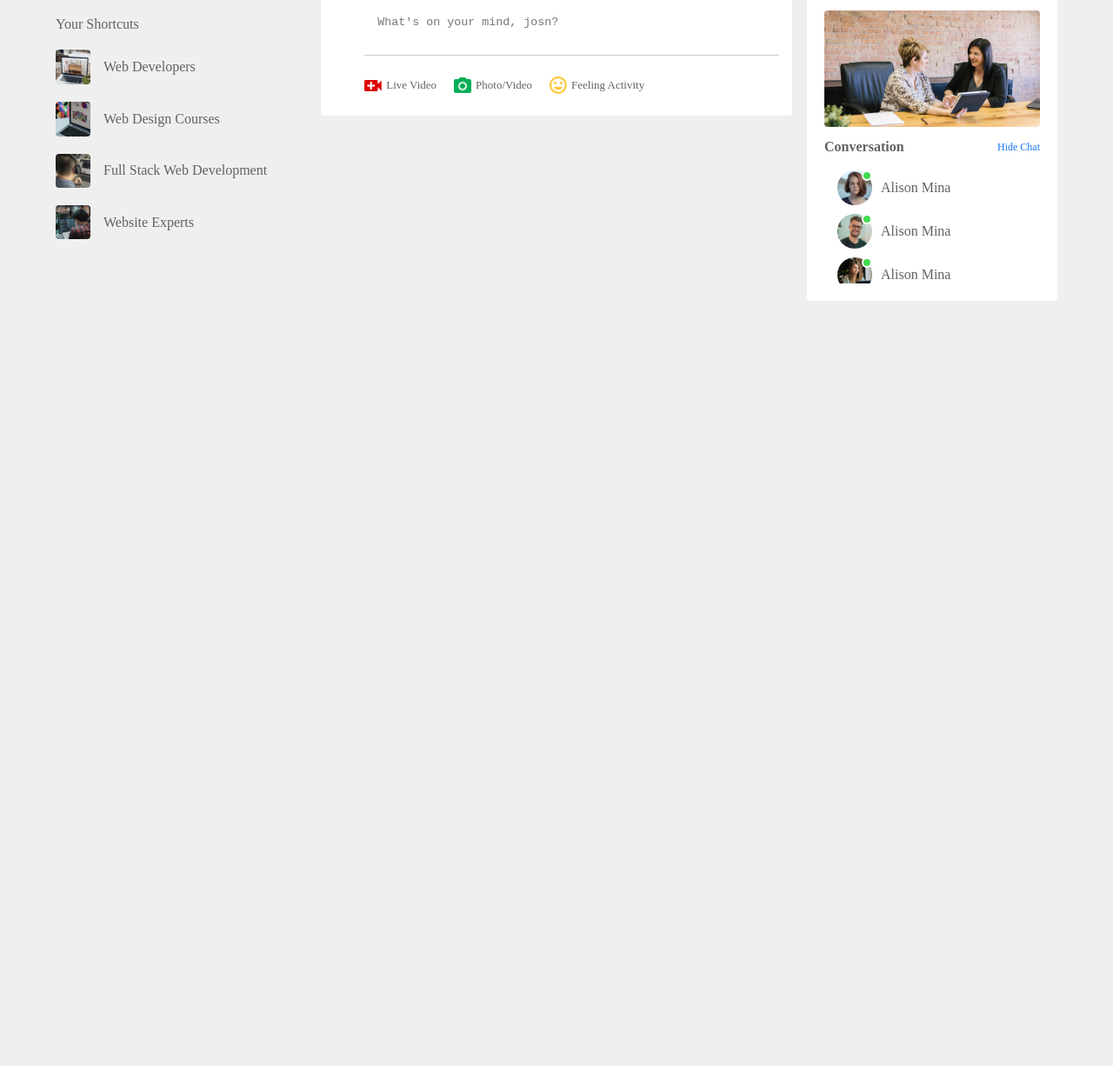
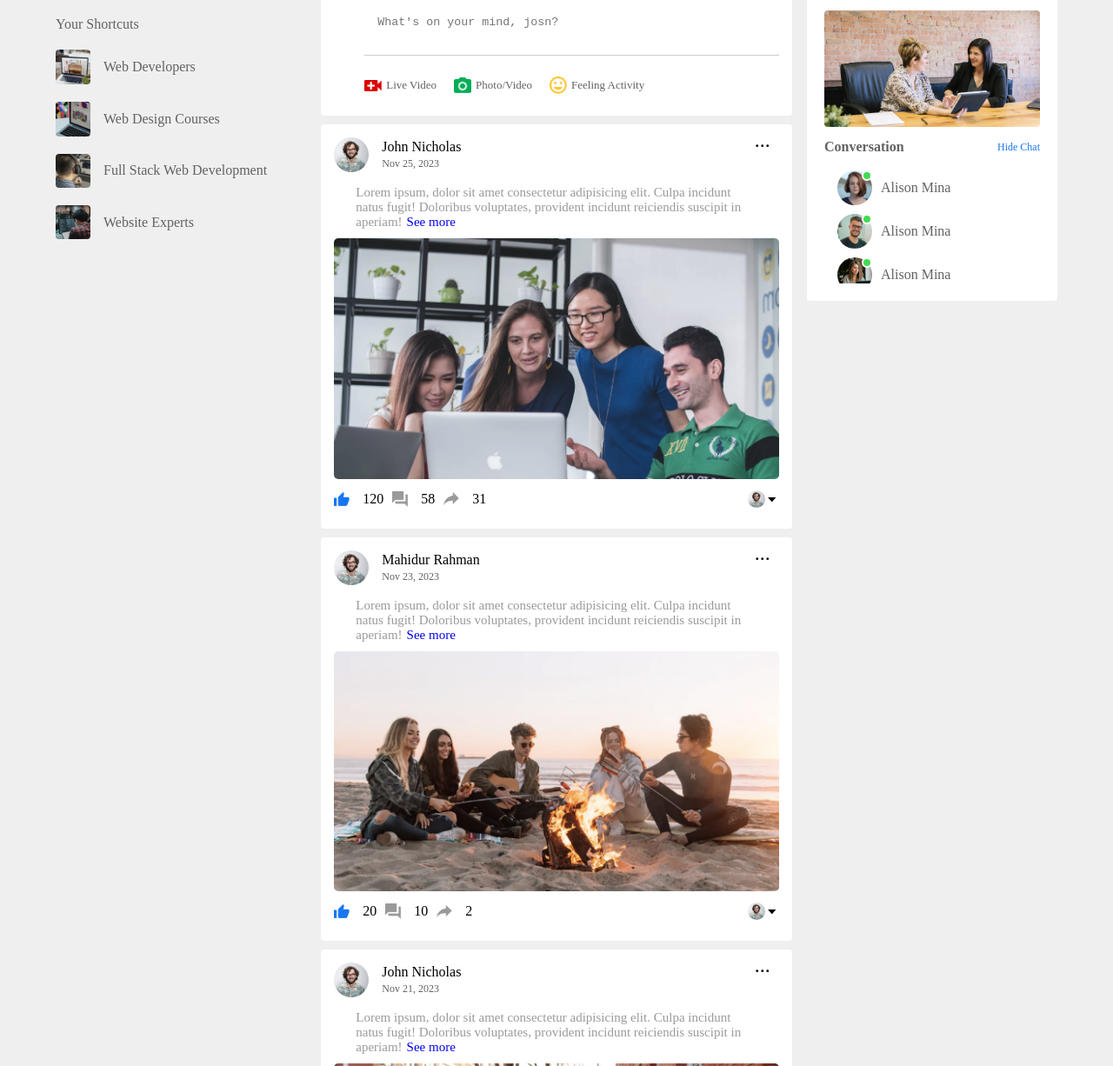
Before and after one commit to sweetxp04/Facebook-Clone-Front-end, a plain HTML site: page index.html in a window 1280 px wide. Shown: the part 320-1546 px from the top of the page at 87% size. Before the commit the page ends 800 px from the top, so only its background shows below. Drawn offline with nearby package versions, Linux system fonts and the light colour scheme.

Commit message:
newsfeed Post section added

```diff
--- a/index.html
+++ b/index.html
@@ -100,6 +100,86 @@
                     </div>
                 </div>
             </div>
+
+        <!-- NEWSFEED SECTION -->
+        <div class="newfeed_container">
+            <div class="user_post three_dot">
+                <div class="profile_img">
+                    <img src="./img/profile-pic.png" alt="profile">
+                </div>
+
+            <div>
+                <p>John Nicholas</p>
+                <span class="date">Nov 25, 2023</span>
+            </div>
+
+        </div>
+        <p class="post_text">Lorem ipsum, dolor sit amet consectetur adipisicing elit. Culpa incidunt natus fugit! Doloribus voluptates, provident incidunt reiciendis suscipit in aperiam!<a href="#">See more</a></p>
+        <img class="feed_img" src="./img/feed-image-1.png">
+        <div class="feed_post_row">
+            <div class="activity_icons">
+                <div><img src="./img/like-blue.png" alt="">120</div>
+                <div><img src="./img/comments.png" alt="">58</div>
+                <div><img src="./img/share.png" alt="">31</div>
+            </div>
+            <div class="post_profile_icons">
+                <img src="./img/profile-pic.png" alt="">
+                <i class='bx bx-caret-down'></i>
+            </div>
+        </div>
+        </div>
+        <div class="newfeed_container">
+            <div class="user_post three_dot">
+                <div class="profile_img">
+                    <img src="./img/profile-pic.png" alt="profile">
+                </div>
+
+            <div>
+                <p>Mahidur Rahman</p>
+                <span class="date">Nov 23, 2023</span>
+            </div>
+
+        </div>
+        <p class="post_text">Lorem ipsum, dolor sit amet consectetur adipisicing elit. Culpa incidunt natus fugit! Doloribus voluptates, provident incidunt reiciendis suscipit in aperiam!<a href="#">See more</a></p>
+        <img class="feed_img" src="./img/feed-image-2.png">
+        <div class="feed_post_row">
+            <div class="activity_icons">
+                <div><img src="./img/like-blue.png" alt="">20</div>
+                <div><img src="./img/comments.png" alt="">10</div>
+                <div><img src="./img/share.png" alt="">2</div>
+            </div>
+            <div class="post_profile_icons">
+                <img src="./img/profile-pic.png" alt="">
+                <i class='bx bx-caret-down'></i>
+            </div>
+        </div>
+        </div>
+        <div class="newfeed_container">
+            <div class="user_post three_dot">
+                <div class="profile_img">
+                    <img src="./img/profile-pic.png" alt="profile">
+                </div>
+
+            <div>
+                <p>John Nicholas</p>
+                <span class="date">Nov 21, 2023</span>
+            </div>
+
+        </div>
+        <p class="post_text">Lorem ipsum, dolor sit amet consectetur adipisicing elit. Culpa incidunt natus fugit! Doloribus voluptates, provident incidunt reiciendis suscipit in aperiam!<a href="#">See more</a></p>
+        <img class="feed_img" src="./img/feed-image-3.png">
+        <div class="feed_post_row">
+            <div class="activity_icons">
+                <div><img src="./img/like-blue.png" alt="">5k</div>
+                <div><img src="./img/comments.png" alt="">538</div>
+                <div><img src="./img/share.png" alt="">201</div>
+            </div>
+            <div class="post_profile_icons">
+                <img src="./img/profile-pic.png" alt="">
+                <i class='bx bx-caret-down'></i>
+            </div>
+        </div>
+        </div>
         </div>
         <!-- RIGHT SIDEBAR -->
         <div class="right_sidebar">
--- a/style.css
+++ b/style.css
@@ -271,7 +271,7 @@ nav img.logo{
 .story4{
     background-image:linear-gradient(transparent, rgba(0,0,0,0.5)), url(./img/status-5.png);
 }
-.post_container{
+.post_container,.newfeed_container{
     width: 100%;
     background-color: #fff;
     border-radius: 4px;
@@ -327,3 +327,66 @@ nav img.logo{
 .post_links a img{
     width: 20px;
 }
+.newfeed_container{
+    margin-top: 10px;
+}
+.newfeed_container span.date{
+    color: #626262;
+    font-size: 12px;
+    font-weight: 300;
+}
+.newfeed_container p.post_text{
+    padding: 15px 25px 10px 25px;
+    color: #9a9a9a;
+    font-size: 15px;
+
+}
+.newfeed_container p.post_text a{
+    text-decoration: none;
+    margin-left: 5px;
+}
+.newfeed_container img.feed_img{
+    width: 100%;
+    border-radius: 5px;
+}
+.feed_post_row{
+    display: flex;
+    align-items: center;
+    justify-content: space-between;
+}
+.activity_icons{
+    display: flex;
+    gap: 10px;
+}
+.activity_icons div img{
+    width: 18px;
+
+}
+.activity_icons div{
+    display: flex;
+    align-items: center;
+    padding: 10px 0;
+    gap: 15px;
+    cursor: pointer;
+}
+.post_profile_icons{
+    display: flex;
+    align-items: center;
+}
+.post_profile_icons img{
+    width: 20px;
+    border-radius: 50%;
+}
+.newfeed_container .three_dot{
+    position: relative;
+}
+.newfeed_container .three_dot::before{
+    content: "...";
+    /* height: 20px;
+    width: 20px; */
+    position: absolute;
+    top:-10px;
+    right: 10px;
+    font-size: 24px;
+    cursor: pointer;
+}
```
